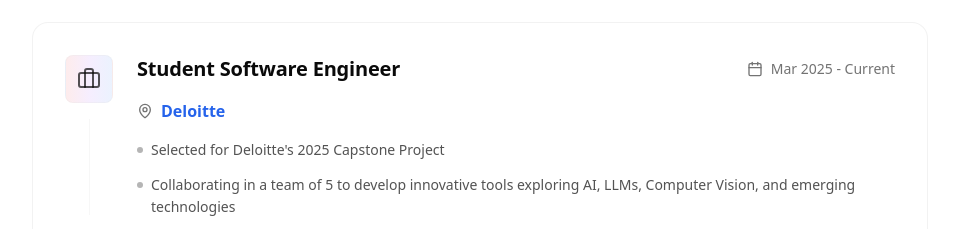
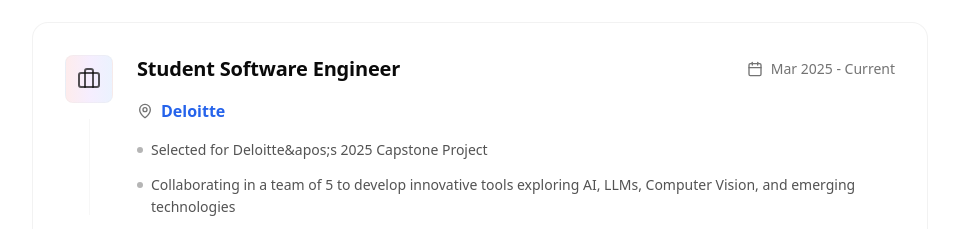
Before and after one commit to freddykhant/portfolio, a Next.js app: page / in a window 1280 px wide. Shown: the part 1820-2049 px from the top of the page, without its empty margins (160-1119 px from the left). Built offline with nearby package versions, Linux system fonts and the light colour scheme.

Commit message:
fix eslint errors

```diff
--- a/components/modals/project-modal.tsx
+++ b/components/modals/project-modal.tsx
@@ -101,7 +101,7 @@ export default function ProjectModal({
         subtitle:
           "iOS marketplace app for gardening supplies and local store discovery",
         description:
-          "OasisGarden is a comprehensive iOS shopping app designed for gardening enthusiasts who want to easily discover and purchase quality gardening supplies. Built with SwiftUI, the app connects users with local garden centers and nurseries, featuring detailed product catalogs, exclusive store specials, and location-based store discovery. Whether you're a seasoned gardener or just starting your green journey, OasisGarden simplifies the process of finding and buying everything you need for your garden.",
+          "OasisGarden is a comprehensive iOS shopping app designed for gardening enthusiasts who want to easily discover and purchase quality gardening supplies. Built with SwiftUI, the app connects users with local garden centers and nurseries, featuring detailed product catalogs, exclusive store specials, and location-based store discovery. Whether you&apos;re a seasoned gardener or just starting your green journey, OasisGarden simplifies the process of finding and buying everything you need for your garden.",
         techStack: [
           "Swift",
           "SwiftUI",
--- a/components/sections/skills-section.tsx
+++ b/components/sections/skills-section.tsx
@@ -8,7 +8,7 @@ export default function SkillsSection() {
           Skills
         </h2>
         <p className="text-base text-muted-foreground max-w-2xl mx-auto leading-relaxed">
-          Technologies I've worked with
+          Technologies I&apos;ve worked with
         </p>
       </div>
 
--- a/data/experience.ts
+++ b/data/experience.ts
@@ -8,7 +8,7 @@ export const experiences: Experience[] = [
     gradient: "from-green-600 to-blue-600",
     isActive: true,
     description: [
-      "Selected for Deloitte's 2025 Capstone Project",
+      "Selected for Deloitte&apos;s 2025 Capstone Project",
       "Collaborating in a team of 5 to develop innovative tools exploring AI, LLMs, Computer Vision, and emerging technologies",
       "Utilizing agile frameworks and Atlassian suite (Jira, Confluence) for project management",
     ],
```
